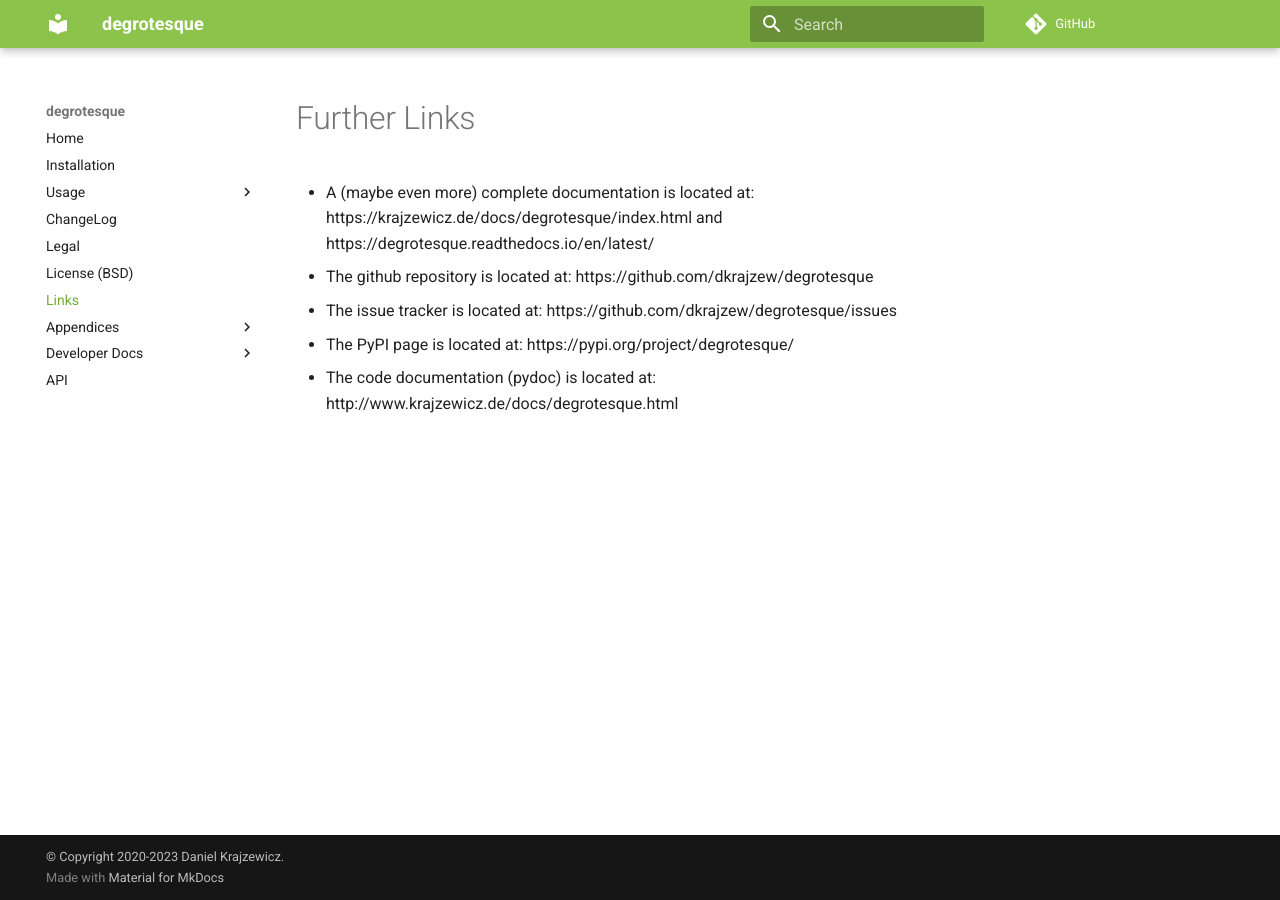
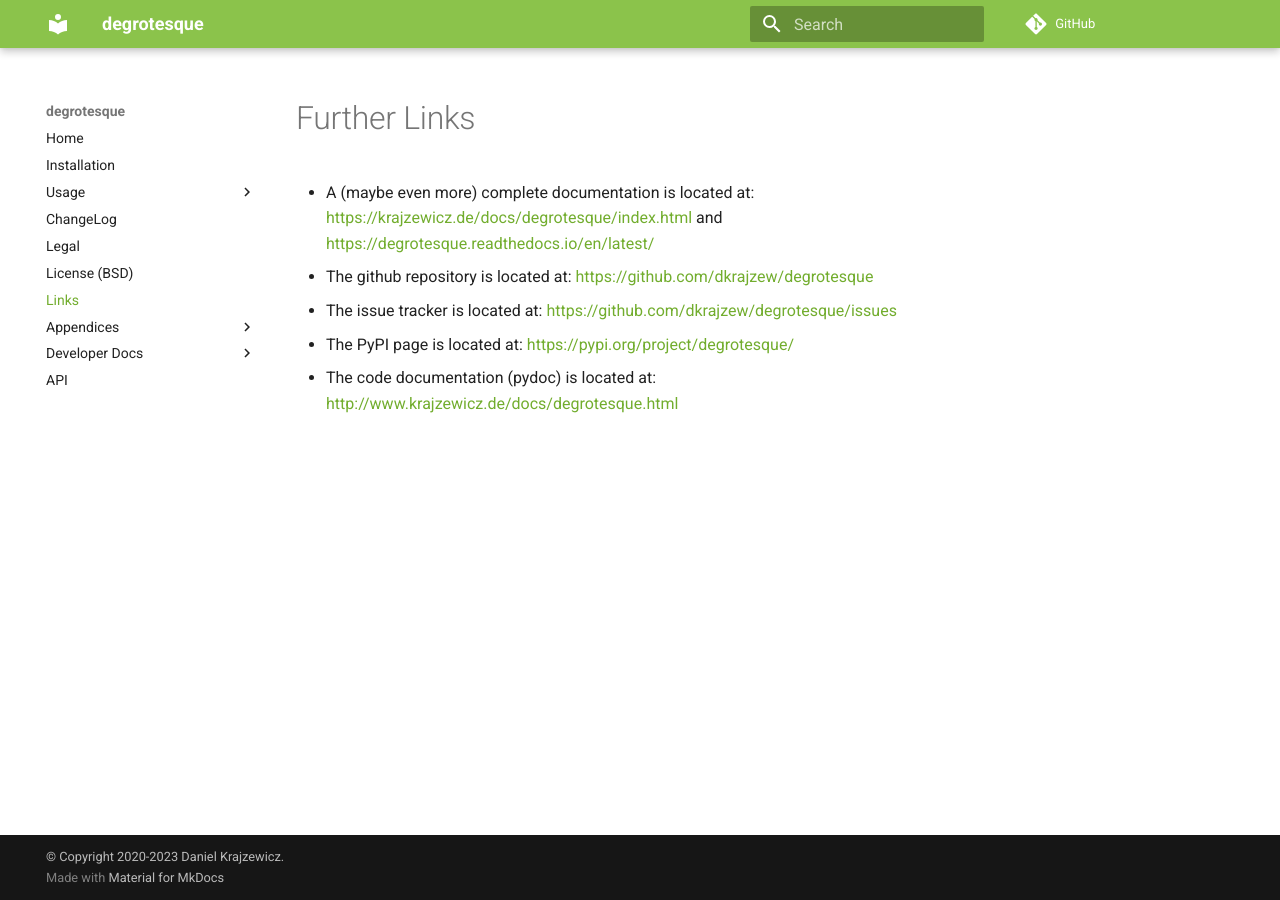
Before and after one commit to dkrajzew/degrotesque, an MkDocs documentation site: the page built from docs/mkdocs/links.md, in a window 1280 px wide. Built offline with MkDocs 1.6.1 and Material for MkDocs 9.7.7, drawn with Linux system fonts in a browser that asks for light colours; comment, search, counter and statistics services are not loaded.

```diff
--- a/docs/mkdocs/links.md
+++ b/docs/mkdocs/links.md
@@ -1,8 +1,8 @@
 Further Links
 =============
 
-* A (maybe even more) complete documentation is located at: https://krajzewicz.de/docs/degrotesque/index.html and https://degrotesque.readthedocs.io/en/latest/
-* The github repository is located at: https://github.com/dkrajzew/degrotesque
-* The issue tracker is located at: https://github.com/dkrajzew/degrotesque/issues
-* The PyPI page is located at: https://pypi.org/project/degrotesque/
-* The code documentation (pydoc) is located at: http://www.krajzewicz.de/docs/degrotesque.html
+* A (maybe even more) complete documentation is located at: <https://krajzewicz.de/docs/degrotesque/index.html> and <https://degrotesque.readthedocs.io/en/latest/>
+* The github repository is located at: <https://github.com/dkrajzew/degrotesque>
+* The issue tracker is located at: <https://github.com/dkrajzew/degrotesque/issues>
+* The PyPI page is located at: <https://pypi.org/project/degrotesque/>
+* The code documentation (pydoc) is located at: <http://www.krajzewicz.de/docs/degrotesque.html>
```
Also changed, not shown: docs/mkdocs/changes.md (+1 -1 lines), docs/mkdocs/index.md (+1 -1 lines), docs/mkdocs/release.md (+5 -5 lines).
